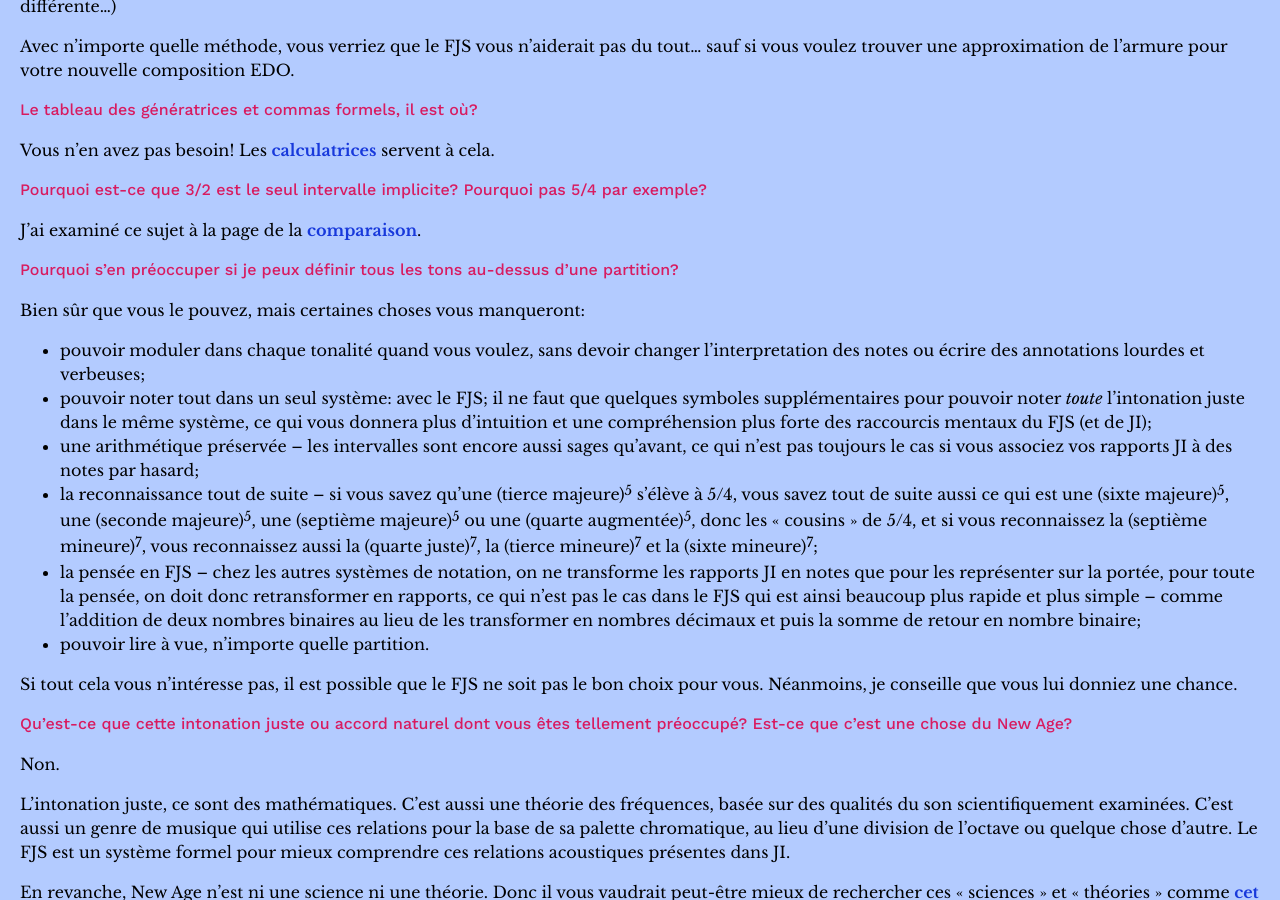
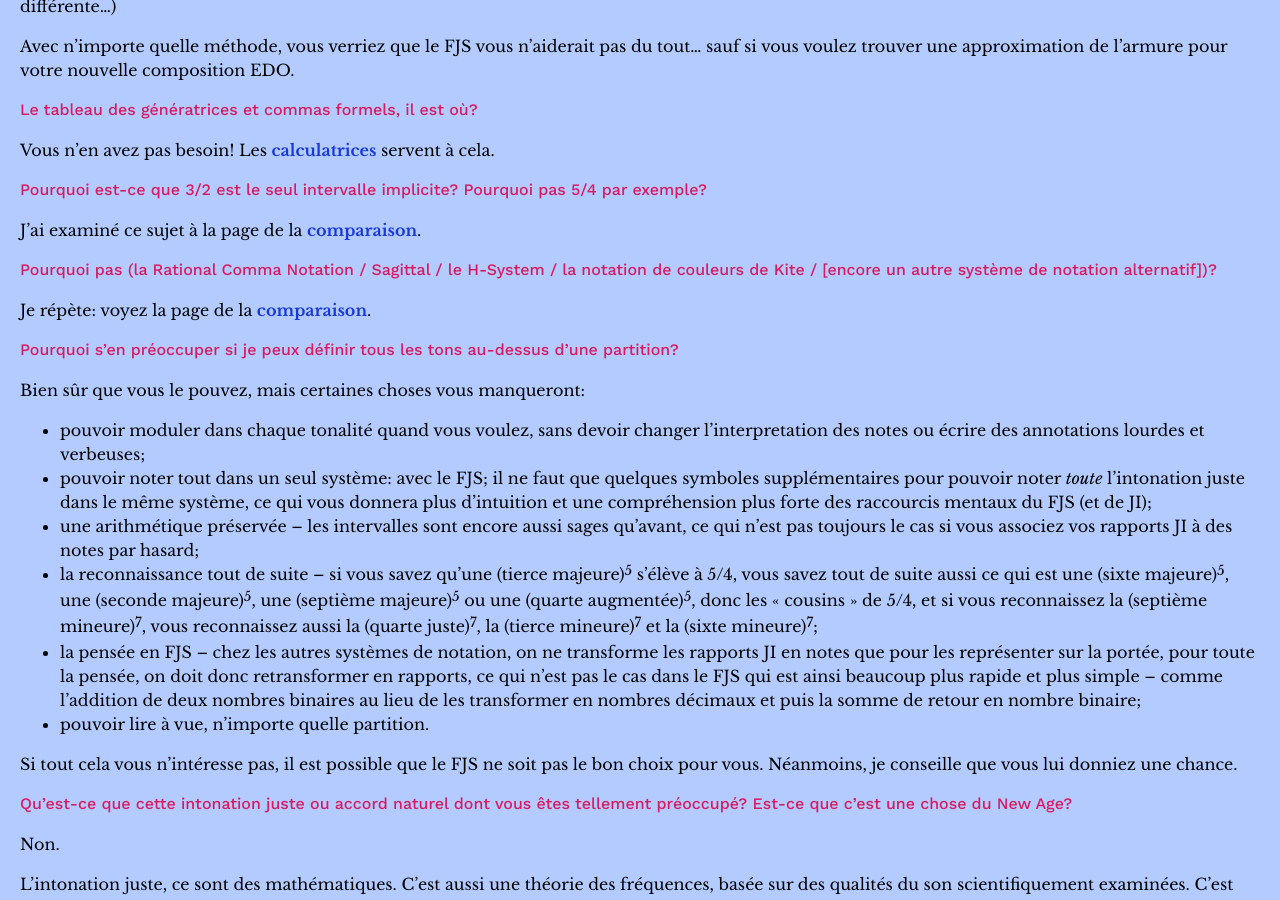
Before and after one commit to misotanni/misotanni.github.io, a Jekyll site: the page built from fjs/fr/faq.md, in a window 1280 px wide and 900 px high, scrolled down 598 px. Built offline with Jekyll 4.4.1, drawn with Linux system fonts in a browser that asks for light colours; our own code applies the rules of GitHub Pages for plain Markdown files.

Commit message:
RCN is now in the faq

```diff
--- a/fjs/fr/faq.md
+++ b/fjs/fr/faq.md
@@ -22,6 +22,10 @@ Vous n'en avez pas besoin! Les [calculatrices](calc.html) servent à cela.
 
 J'ai examiné ce sujet à la page de la [comparaison](compare.html).
 
+## Pourquoi pas (la Rational Comma Notation / Sagittal / le H-System / la notation de couleurs de Kite / \[encore un autre système de notation alternatif\])?
+
+Je répète: voyez la page de la [comparaison](compare.html).
+
 ## Pourquoi s'en préoccuper si je peux définir tous les tons au-dessus d'une partition?
 
 Bien sûr que vous le pouvez, mais certaines choses vous manqueront:
```
Also changed, not shown: fjs/de/faq.md (+4 -0 lines), fjs/en/faq.md (+4 -0 lines), fjs/pl/faq.md (+4 -0 lines).
